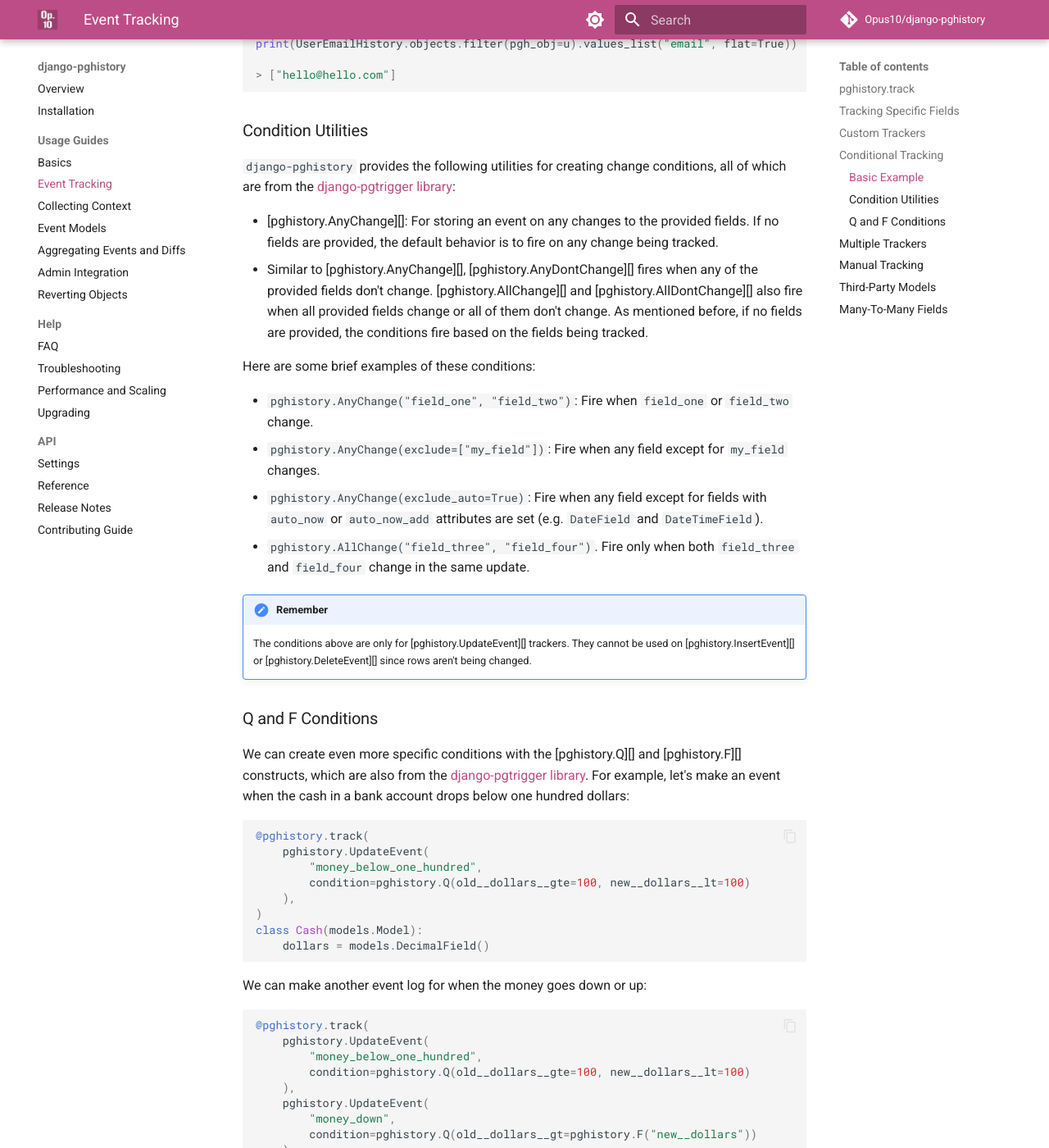
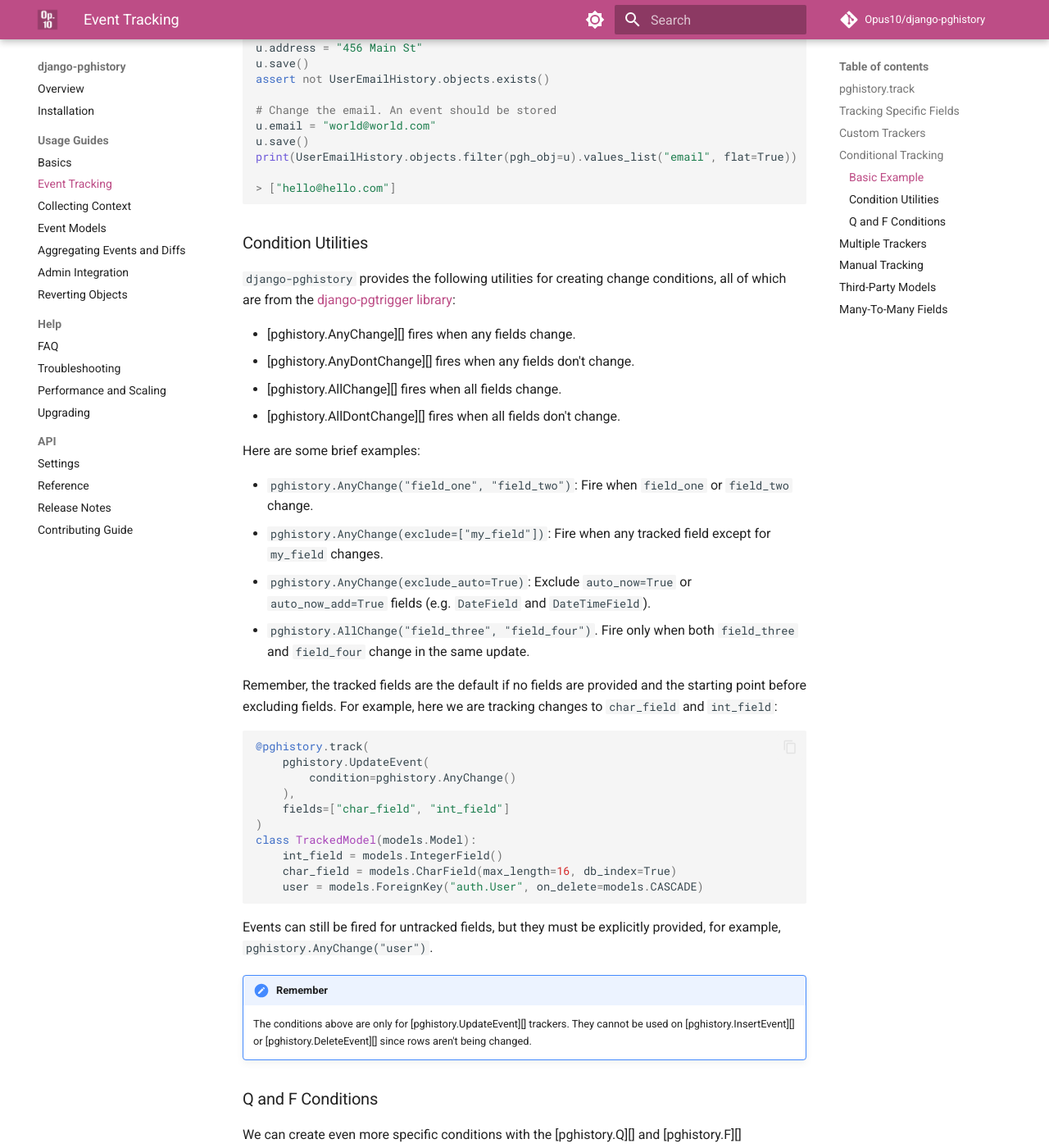
Before and after one commit to Opus10/django-pghistory, an MkDocs documentation site: the page built from docs/event_tracking.md, in a window 1280 px wide and 1400 px high, scrolled down 3875 px. Shown: the whole window at 82% size. Built offline with MkDocs 1.6.1 and Material for MkDocs 9.7.7, drawn with Linux system fonts in a browser that asks for light colours; comment, search, counter and statistics services are not loaded; some of the changed text lies outside the part shown.

Commit message:
More conditional docs

````diff
--- a/docs/event_tracking.md
+++ b/docs/event_tracking.md
@@ -140,16 +140,24 @@ There are two key things going on here:
 
 1. The [pghistory.UpdateEvent][] tracker runs on updates of `MyUser`, storing what the row looked like right before the update (i.e. the "old" row).
 2. We use [pghistory.AnyChange][] to specify that the event should fire on any change to `email`.
-3. We've named our event model `UserEmailHistory`. It stores every field of the `MyUser` model.
 
 Let's see what this looks like when we change the `email` field:
 
 ```python
 from myapp.models import MyUser, UserEmailHistory
 
-u = MyUser.objects.create(username="hello", email="hello@hello.com")
+u = MyUser.objects.create(
+    username="hello",
+    email="hello@hello.com",
+    address="123 Main St"
+)
 
 # Events are only tracked on updates, so nothing has been stored yet
+assert not UserEmailHistory.objects.exists()
+
+# Change the address. An event is not created
+u.address = "456 Main St"
+u.save()
 assert not UserEmailHistory.objects.exists()
 
 # Change the email. An event should be stored
@@ -164,15 +172,34 @@ print(UserEmailHistory.objects.filter(pgh_obj=u).values_list("email", flat=True)
 
 `django-pghistory` provides the following utilities for creating change conditions, all of which are from the [django-pgtrigger library](https://django-pgtrigger.readthedocs.io):
 
-- [pghistory.AnyChange][]: For storing an event on any changes to the provided fields. If no fields are provided, the default behavior is to fire on any change being tracked.
-- Similar to [pghistory.AnyChange][], [pghistory.AnyDontChange][] fires when any of the provided fields don't change. [pghistory.AllChange][] and [pghistory.AllDontChange][] also fire when all provided fields change or all of them don't change. As mentioned before, if no fields are provided, the conditions fire based on the fields being tracked.
+- [pghistory.AnyChange][] fires when any fields change.
+- [pghistory.AnyDontChange][] fires when any fields don't change.
+- [pghistory.AllChange][] fires when all fields change.
+- [pghistory.AllDontChange][] fires when all fields don't change.
 
-Here are some brief examples of these conditions:
+Here are some brief examples:
 
 - `pghistory.AnyChange("field_one", "field_two")`: Fire when `field_one` or `field_two` change.
-- `pghistory.AnyChange(exclude=["my_field"])`: Fire when any field except for `my_field` changes.
-- `pghistory.AnyChange(exclude_auto=True)`: Fire when any field except for fields with `auto_now` or `auto_now_add` attributes are set (e.g. `DateField` and `DateTimeField`).
+- `pghistory.AnyChange(exclude=["my_field"])`: Fire when any tracked field except for `my_field` changes.
+- `pghistory.AnyChange(exclude_auto=True)`: Exclude `auto_now=True` or `auto_now_add=True` fields (e.g. `DateField` and `DateTimeField`).
 - `pghistory.AllChange("field_three", "field_four")`. Fire only when both `field_three` and `field_four` change in the same update.
+
+Remember, the tracked fields are the default if no fields are provided and the starting point before excluding fields. For example, here we are tracking changes to `char_field` and `int_field`:
+
+```python
+@pghistory.track(
+    pghistory.UpdateEvent(
+        condition=pghistory.AnyChange()
+    ),
+    fields=["char_field", "int_field"]
+)
+class TrackedModel(models.Model):
+    int_field = models.IntegerField()
+    char_field = models.CharField(max_length=16, db_index=True)
+    user = models.ForeignKey("auth.User", on_delete=models.CASCADE)
+```
+
+Events can still be fired for untracked fields, but they must be explicitly provided, for example, `pghistory.AnyChange("user")`.
 
 !!! remember
 
````
